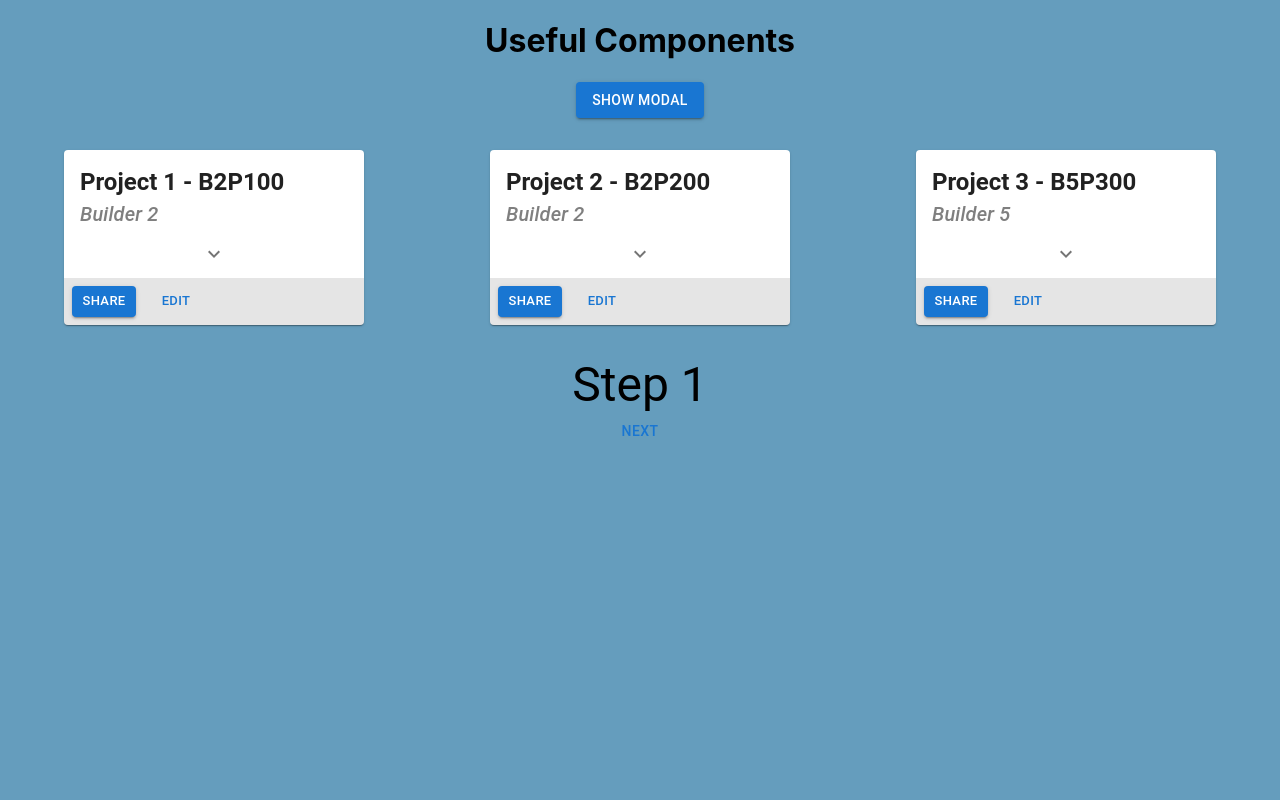
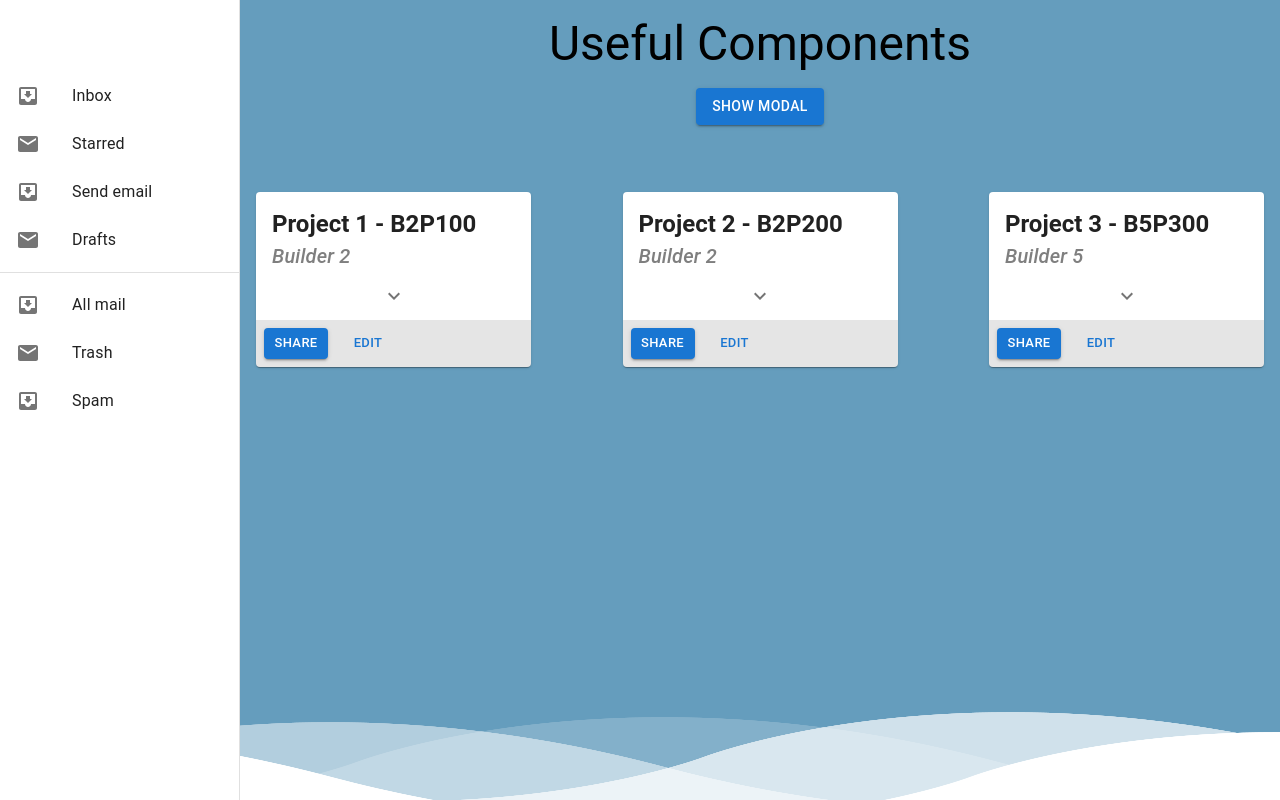
Before and after one commit to Motohoy122/react-design-patterns, a React (Create React App) app: page / in a window 1280 px wide. Built offline with nearby package versions, Linux system fonts and the light colour scheme.

Commit message:
added SideNavbar component

```diff
--- a/src/App.tsx
+++ b/src/App.tsx
@@ -1,12 +1,14 @@
-import React, {useState, useEffect} from 'react';
+import {useState, useEffect} from 'react';
+// Import components
 import ControlledModal from './components/LayoutComponents/ControlledModal';
-import FormFlow from './components/FormComponents/FormFlow';
-import Box from '@mui/material/Box';
-import Button from '@mui/material/Button';
+import SideNavbar from './components/LayoutComponents/SideNavbar'
 import List from './components/LayoutComponents/List'
+import WaveDivider from './components/LayoutComponents/WaveDivider';
 import ProjectCard from './components/Projects/ProjectCard'
-import './App.css';
-import { Typography } from '@mui/material';
+import ExampleFormFlow from './components/Examples/ExampleFormFlow';
+
+// Imports for MUI
+import { Typography, Box, Button } from '@mui/material';
 
 const projects = [
   {
@@ -80,83 +82,16 @@ const projects = [
   }
 ]
 
-// Psuedo info for Form Flow
-const StepOne = ({goToNext}:{goToNext: any}) => (
-  <>
-    <Typography variant="h3" component="div">
-      Step 1
-    </Typography>
-    <Button onClick={() => goToNext({name: 'John Doe'})}>Next</Button>
-  </>
-)
-
-const StepTwo = ({goToNext}:{goToNext: any}) => (
-  <>
-    <Typography variant="h3" component="div">
-      Step 2
-    </Typography>
-    <Button onClick={() => goToNext({age: 100})}>Next</Button>
-  </>
-)
-
-const StepThree = ({goToNext}:{goToNext: any}) => (
-  <>
-    <Typography variant="h3" component="div">
-      Congrats, you are old enough!
-    </Typography>
-    <Button onClick={() => goToNext({})}>Next</Button>
-  </>
-)
-
-const StepFour = ({goToNext}:{goToNext: any}) => (
-  <>
-    <Typography variant="h3" component="div">
-      Step 4
-    </Typography>
-    <Button onClick={() => goToNext({})}>Next</Button>
-  </>
-)
-
 function App() {
-
   // Modal State
   const [shouldShowModal, setShouldShowModal] = useState(false)
 
-  // Flow Form State
-  const [formFlowData, setFormFlowData] = useState<{name: string, age: number, eyeColor: string}>({name:'', age:0, eyeColor: 'blue'})
-  const [currentIndex, setCurrentIndex] = useState(0)
-  const [completedFlow, setCompletedFlow] = useState(false)
-
-  useEffect(() => {
-      if(completedFlow) {
-        onFinal()
-        setCompletedFlow(false)
-      }
-
-  },[completedFlow])
-
-  // Flow Form indexing and form data handling
-  const onNext = (stepData:any) => {
-    setFormFlowData({...formFlowData, ...stepData})
-    setCurrentIndex(currentIndex + 1)
-  }
-
-  // Flow Form submission. Add any submission actions in the onFinal event handler
-  const onFinal = () => {
-    alert(`You have completed the form! \nName: ${formFlowData.name} \nAge: ${formFlowData.age} \nEye-Color: ${formFlowData.eyeColor}`)
-
-    setTimeout(()=>{
-      alert('resetting the form')
-      setCurrentIndex(0)
-    },3000)
-  }
-
-  console.log("Completed Flow ", completedFlow)
-
   return (
-    <Box sx={{bgcolor: '#659DBD', height: '100vh', overflow: 'auto', textAlign: 'center',}}>
-      <Box sx={{ mb: 4, }}>
-        <h1>Useful Components</h1>
+    <Box sx={{  display: 'flex', width:'100%', bgcolor: '#659DBD', height: '100vh', overflow: 'auto', textAlign: 'center', }}>
+      <SideNavbar />
+      <Box sx={{position: 'relative', width: '100%', overflowX: 'hidden'}}>
+      <Box sx={{height: '20vh', mb: 2, width: '100%', ml: 'auto', mr: 'auto',}}>
+        <Typography variant="h3" sx={{mt: 2, mb: 2}}>Useful Components</Typography>
 
         {/*
           Controlled Modal ------------
@@ -179,33 +114,24 @@ function App() {
       </Box>
 
       {/*
+        -------
         items: prop is an array that is to be iterated over
         resourceName: prop of the list item that is getting passed
         ItemComponent: the list item component to be used to build the list
       */}
-      <Box sx={{display: 'flex', justifyContent: 'space-between', ml: 8, mr: 8}}>
+      <Box sx={{position: 'relative', width:'100%', height: '80vh', display: 'flex', justifyContent: 'space-between', }}>
         {/* <List items={projects} resourceName="project" ItemComponent={ProjectCard} itemEventHandler={handleExpansion}/> */}
-        <List items={projects} resourceName="project" ItemComponent={ProjectCard} />
+        <Box sx={{width:'100%', display: 'flex', justifyContent: 'space-between', ml: 2, mr: 2, }}>
+          <List items={projects} resourceName="project" ItemComponent={ProjectCard} />
+        </Box>
+
+
+        <WaveDivider />
 
       </Box>
-
-      <Box sx={{mt:4}}>
-        {/*
-          currentIndex: the index in the array of children. Keeps track of what form the user is on
-
-          onNext: a function that is defined in the parent, allowing the user to move to the next form and store data
-          this function can be defined uniquely for each FormFlow
-
-          completedFlow: a function that is passed into a useEffect hook in FormFlow to dictate when the form flow has been
-          completed. On completion, the user can decide what to do with the data. In this app I utilize it in the App.js useEffect
-          hook
-        */}
-        <FormFlow currentIndex={currentIndex} onNext={onNext} completedFlow={()=>setCompletedFlow(true)}>
-          <StepOne goToNext={() => null}/>
-          <StepTwo goToNext={() => null}/>
-          {formFlowData.age >= 65 && <StepThree goToNext={() => null}/> }
-          <StepFour goToNext={() => null}/>
-        </FormFlow>
+      <Box sx={{width: '100%', minHeight: '50%', bgcolor: '#ffff', pt: 2, pb: 2}}>
+          <ExampleFormFlow />
+      </Box>
       </Box>
 
     </Box>
--- /dev/null
+++ b/src/components/Examples/ExampleFormFlow.tsx
@@ -0,0 +1,93 @@
+import {useEffect, useState} from 'react'
+import FormFlow from '../FormComponents/FormFlow'
+import { Typography, Box, Button } from '@mui/material';
+
+// Psuedo info for Form Flow
+const StepOne = ({goToNext}:{goToNext: any}) => (
+    <>
+      <Typography variant="h3" component="div">
+        Step 1
+      </Typography>
+      <Button onClick={() => goToNext({name: 'John Doe'})}>Next</Button>
+    </>
+  )
+
+  const StepTwo = ({goToNext}:{goToNext: any}) => (
+    <>
+      <Typography variant="h3" component="div">
+        Step 2
+      </Typography>
+      <Button onClick={() => goToNext({age: 100})}>Next</Button>
+    </>
+  )
+
+  const StepThree = ({goToNext}:{goToNext: any}) => (
+    <>
+      <Typography variant="h3" component="div">
+        Congrats, you are old enough!
+      </Typography>
+      <Button onClick={() => goToNext({})}>Next</Button>
+    </>
+  )
+
+  const StepFour = ({goToNext}:{goToNext: any}) => (
+    <>
+      <Typography variant="h3" component="div">
+        Step 4
+      </Typography>
+      <Button onClick={() => goToNext({})}>Next</Button>
+    </>
+  )
+
+const ExampleFormFlow = () => {
+    // Flow Form State
+    const [formFlowData, setFormFlowData] = useState<{name: string, age: number, eyeColor: string}>({name:'', age:0, eyeColor: 'blue'})
+    const [currentIndex, setCurrentIndex] = useState(0)
+    const [completedFlow, setCompletedFlow] = useState(false)
+
+    // Flow Form indexing and form data handling
+    const onNext = (stepData:any) => {
+    setFormFlowData({...formFlowData, ...stepData})
+    setCurrentIndex(currentIndex + 1)
+    }
+  // Flow Form submission. Add any submission actions in the onFinal event handler
+  const onFinal = () => {
+    alert(`You have completed the form! \nName: ${formFlowData.name} \nAge: ${formFlowData.age} \nEye-Color: ${formFlowData.eyeColor}`)
+
+    setTimeout(()=>{
+      alert('resetting the form')
+      setCurrentIndex(0)
+    },3000)
+  }
+
+  useEffect(() => {
+      if(completedFlow) {
+        onFinal()
+        setCompletedFlow(false)
+      }
+
+  },[completedFlow, onFinal])
+  return (
+    <Box sx={{mt:4}}>
+        {/*
+          currentIndex: the index in the array of children. Keeps track of what form the user is on
+
+          onNext: a function that is defined in the parent, allowing the user to move to the next form and store data
+          this function can be defined uniquely for each FormFlow
+
+          completedFlow: a function that is passed into a useEffect hook in FormFlow to dictate when the form flow has been
+          completed. On completion, the user can decide what to do with the data. In this app I utilize it in the App.js useEffect
+          hook
+        */}
+        <FormFlow currentIndex={currentIndex} onNext={onNext} completedFlow={()=>setCompletedFlow(true)}>
+          <StepOne goToNext={() => null}/>
+          <StepTwo goToNext={() => null}/>
+          {formFlowData.age >= 65 && <StepThree goToNext={() => null}/> }
+          <StepFour goToNext={() => null}/>
+        </FormFlow>
+
+      </Box>
+  )
+}
+
+export default ExampleFormFlow
--- a/src/components/HOCComponents/withEditableResource.tsx
+++ b/src/components/HOCComponents/withEditableResource.tsx
@@ -1,5 +1,4 @@
 import axios from 'axios'
-import { statSync } from 'fs'
 import {useState, useEffect} from 'react'
 
 const capitalize = (str: string) => str.charAt(0).toUpperCase + str.slice(1)
--- a/src/components/LayoutComponents/List.tsx
+++ b/src/components/LayoutComponents/List.tsx
@@ -1,4 +1,4 @@
-import React, {useEffect} from 'react'
+import {useEffect} from 'react'
 const List = ({items, resourceName, ItemComponent}: {items: any, resourceName: string, ItemComponent: any}) => {
     useEffect(() => {
         console.log(items)
--- /dev/null
+++ b/src/components/LayoutComponents/SideNavbar.tsx
@@ -0,0 +1,69 @@
+import * as React from 'react';
+import Box from '@mui/material/Box';
+import Drawer from '@mui/material/Drawer';
+import AppBar from '@mui/material/AppBar';
+import CssBaseline from '@mui/material/CssBaseline';
+import Toolbar from '@mui/material/Toolbar';
+import List from '@mui/material/List';
+import Typography from '@mui/material/Typography';
+import Divider from '@mui/material/Divider';
+import ListItem from '@mui/material/ListItem';
+import ListItemButton from '@mui/material/ListItemButton';
+import ListItemIcon from '@mui/material/ListItemIcon';
+import ListItemText from '@mui/material/ListItemText';
+import InboxIcon from '@mui/icons-material/MoveToInbox';
+import MailIcon from '@mui/icons-material/Mail';
+
+const drawerWidth = 240;
+
+export default function ClippedDrawer() {
+  return (
+    <Box sx={{ display: 'flex' }}>
+      {/* <AppBar position="fixed" sx={{ zIndex: (theme) => theme.zIndex.drawer + 1 }}>
+        <Toolbar>
+          <Typography variant="h6" noWrap component="div">
+            App Navbar
+          </Typography>
+        </Toolbar>
+      </AppBar> */}
+      <Drawer
+        variant="permanent"
+        sx={{
+          width: drawerWidth,
+          flexShrink: 0,
+          [`& .MuiDrawer-paper`]: { width: drawerWidth, boxSizing: 'border-box' },
+        }}
+      >
+        <Toolbar />
+        <Box sx={{ overflow: 'auto' }}>
+          <List>
+            {['Inbox', 'Starred', 'Send email', 'Drafts'].map((text, index) => (
+              <ListItem key={text} disablePadding>
+                <ListItemButton>
+                  <ListItemIcon>
+                    {index % 2 === 0 ? <InboxIcon /> : <MailIcon />}
+                  </ListItemIcon>
+                  <ListItemText primary={text} />
+                </ListItemButton>
+              </ListItem>
+            ))}
+          </List>
+          <Divider />
+          <List>
+            {['All mail', 'Trash', 'Spam'].map((text, index) => (
+              <ListItem key={text} disablePadding>
+                <ListItemButton>
+                  <ListItemIcon>
+                    {index % 2 === 0 ? <InboxIcon /> : <MailIcon />}
+                  </ListItemIcon>
+                  <ListItemText primary={text} />
+                </ListItemButton>
+              </ListItem>
+            ))}
+          </List>
+        </Box>
+      </Drawer>
+
+    </Box>
+  );
+}
--- /dev/null
+++ b/src/components/LayoutComponents/WaveDivider.tsx
@@ -0,0 +1,86 @@
+import Box from '@mui/material/Box';
+
+const WaveDivider = () => {
+    const wave = {
+        position: 'absolute',
+        bottom: 0,
+        left: 0,
+        width: '100%',
+        height: '100px',
+        background: 'url(\'/wave.png\')'
+    }
+    return (
+        <>
+            <Box sx={{
+                ...wave,
+                animation: 'animate 30s linear infinite',
+                zIndex: 1000,
+                opacity: 1,
+                animationDelay: '0s',
+                bottom: 0,
+                "@keyframes animate": {
+                "0%": {
+                    backgroundPositionX: 0
+                },
+                "100%": {
+                    backgroundPositionX: '4000px'
+                }
+                }
+            }}>
+            </Box>
+            <Box sx={{
+                ...wave,
+                animation: 'animate2 20s linear infinite',
+                zIndex: 999,
+                opacity: 0.5,
+                animationDelay: '-2s',
+                bottom: '10px',
+                "@keyframes animate2": {
+                "0%": {
+                    backgroundPositionX: 0
+                },
+                "100%": {
+                    backgroundPositionX: '-4000px'
+                }
+                }
+            }}>
+            </Box>
+            <Box sx={{
+                ...wave,
+                animation: 'animate 30s linear infinite',
+                zIndex: 998,
+                opacity: 0.2,
+                animationDelay: '-5s',
+                bottom: 15,
+                "@keyframes animate": {
+                "0%": {
+                    backgroundPositionX: 0
+                },
+                "100%": {
+                    backgroundPositionX: '4000px'
+                }
+                }
+            }}>
+            </Box>
+            <Box sx={{
+                ...wave,
+                animation: 'animate2 20s linear infinite',
+                zIndex: 997,
+                opacity: 0.7,
+                animationDelay: '-5s',
+                bottom: '20px',
+                "@keyframes animate2": {
+                "0%": {
+                    backgroundPositionX: 0
+                },
+                "100%": {
+                    backgroundPositionX: '-4000px'
+                }
+                }
+            }}>
+            </Box>
+        </>
+    )
+}
+
+export default WaveDivider
--- a/src/components/Projects/ProjectCard.tsx
+++ b/src/components/Projects/ProjectCard.tsx
@@ -12,7 +12,7 @@ import Typography from '@mui/material/Typography';
 const ProjectCard = ({project, itemEventHandler}: {project: any, itemEventHandler: any}) => {
     const [expandAccordion, setExpandAccordion] = useState(-1)
     return (
-        <Card key={project.id} sx={{ maxWidth: 300, height: 'fit-content'}}>
+        <Card key={project.id} sx={{ maxWidth: 275, height: 'fit-content'}}>
             <CardContent sx={{pb: 0, textAlign: 'left'}}
                 // onClick={() => {
                 //     setExpandAccordion(expandAccordion === project.id? -1 : project.id)
```
Also changed, not shown: public/wave.png (added).
